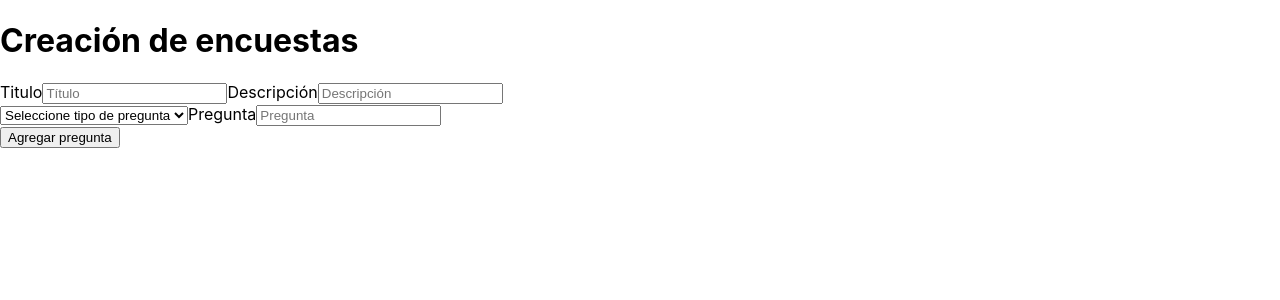
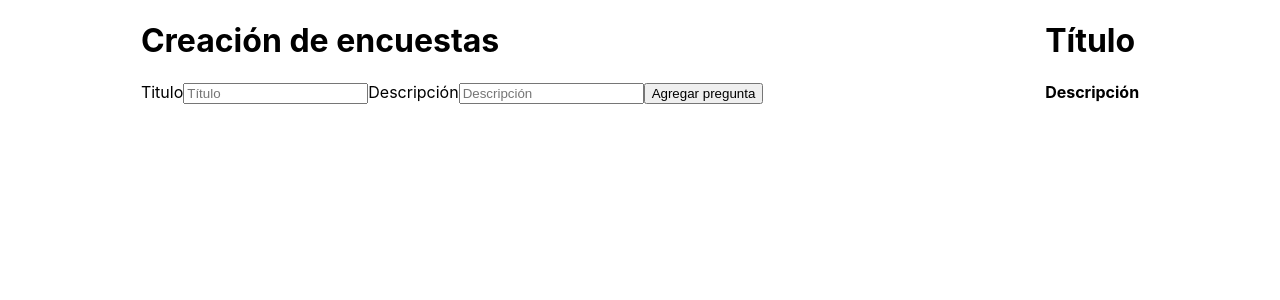
Before and after one commit to javicastro89/formsCreator, a React (Create React App) app in the folder client/: page / in a window 1280 px wide. Shown: the top 300 px of the page. Built offline with nearby package versions, Linux system fonts and the light colour scheme.

Commit message:
feat(client/form) add: form creator and display

```diff
--- a/client/src/App.js
+++ b/client/src/App.js
@@ -1,10 +1,10 @@
-import Create from "./components/create/create";
+import Display from "./display/display";
 
 
 function App() {
   return (
     <div className="App">
-     <Create/>
+     <Display/>
     </div>
   );
 }
--- a/client/src/components/create/create.jsx
+++ b/client/src/components/create/create.jsx
@@ -1,32 +1,32 @@
-import { useState } from "react";
+// import { useState } from "react";
 import QuestionType from "../questionType/questionType";
 
-export default function Create() {
-  const [form, setForm] = useState({
-    name: "",
-    description: "",
-    questions: [],
-  });
+export default function Create({form, setForm}) {
 
-  const [question, setQuestion] = useState({
-    question_type: "",
-    text: "",
-    options: [],
-  });
-  const [options, setOptions] = useState({ 0: "" });
-  const [questionQuantity, setQuestionQuantity] = useState(["question1"]);
-  const [questionType, setQuestionType] = useState("");
+  // const [form, setForm] = useState({
+  //   name: "",
+  //   description: "",
+  //   questions: [],
+  // });
 
   const handleSelect = (event) => {
-    setQuestionType(event.target.value);
-    setQuestion({
-      ...question,
-      [event.target.name]: event.target.value
-    })
+    console.log('dentro de select',form.questions[event.target.id][event.target.name])
+    form.questions[event.target.id][event.target.name] = event.target.value
+    console.log('La form questions', form.questions)
+    setForm(() => {return {
+      ...form,
+      questions: form.questions
+    }})
   };
 
   const handleQuestions = (event) => {
     event.preventDefault();
+
+    setForm({
+      ...form,
+      questions: [...form.questions, {question_type: "", text: "", options: [],}]
+    })
+
   };
 
   const handleForm = (event) => {
@@ -35,7 +35,8 @@ export default function Create() {
       [event.target.name]: event.target.value
     })
   }
-
+  console.log(form.questions)
+  console.log(form.questions.length)
   return (
     <div>
       <h1>Creación de encuestas</h1>
@@ -61,10 +62,10 @@ export default function Create() {
           />
         </label>
 
-        {questionQuantity.map((element) => {
+        {form.questions.map((element, index) => {
           return (
-            <div key={element}>
-              <select name="question_type" id="tipo" onChange={handleSelect}>
+            <div key={index}>
+              <select name="question_type" id={index} onChange={handleSelect}>
                 <option value="" defaultValue hidden>
                   Seleccione tipo de pregunta
                 </option>
@@ -72,24 +73,31 @@ export default function Create() {
                 <option value="ss">Selección simpe</option>
                 <option value="text">Texto</option>
               </select>
-              <label htmlFor="pregunta">
+              <label htmlFor={index}>
                 Pregunta
                 <input
                   type="text"
                   name="text"
-                  id="pregunta"
+                  id={index}
                   placeholder="Pregunta"
                   onChange={handleSelect}
                 />
               </label>
-              <QuestionType
-                type={questionType}
-                setOptions={setOptions}
-                options={options}
-              />
+
+                <QuestionType
+                  type={element.question_type}
+                  index={index}
+                  optionsQuestion={element.options}
+                  setForm={setForm}
+                  form={form}
+
+                />
+
+
             </div>
           );
         })}
+
         <button onClick={handleQuestions}>Agregar pregunta</button>
       </form>
     </div>
--- a/client/src/components/form/form.jsx
+++ b/client/src/components/form/form.jsx
@@ -1,9 +1,38 @@
-import React from 'react'
+import React from "react";
 
-export default function Form() {
-    return (
+export default function Form({ form }) {
+  return (
+    <div>
+      <h1>{form.name || "Título"}</h1>
+      <h4>{form.description || "Descripción"}</h4>
+      {form.questions?.map((element) => (
         <div>
-
+          <h4>{element.text}</h4>
+          {element.question_type === "sm" ? (
+            <div>
+              {element.options.map((option, index) => (
+                <div>
+                  <label htmlFor={index}>
+                    <input type="checkbox" name={element.text} id={index} />
+                    {option}
+                  </label>
+                </div>
+              ))}
+            </div>
+          ) : element.question_type === "ss" ? (
+            <div>
+              {element.options.map((option, index) => (
+                <div>
+                  <label htmlFor={index}>
+                    <input type="radio" name={element.text} id={index} />
+                    {option}
+                  </label>
+                </div>
+              ))}
+            </div>
+          ) : element.question_type === 'text' ? <textarea placeholder='Respuesta...' /> : null}
         </div>
-    )
+      ))}
+    </div>
+  );
 }
--- a/client/src/components/questionType/questionType.jsx
+++ b/client/src/components/questionType/questionType.jsx
@@ -1,54 +1,68 @@
-import {useState} from 'react'
-import {v4} from 'uuid';
+import { useState, useEffect } from "react"
+// import {v4} from 'uuid'
 
-export default function QuestionType({type, setOptions, options}) {
-    const [optionsQuantity, setOptionsQuantity] = useState(['option1'])
+export default function QuestionType({type, index, setForm, form}) {
 
+    const [options, setOptions] = useState({ 0: "" });
 
     const handleChange = (event) => {
-        setOptions({
+        setOptions(() => {return {
             ...options,
             [event.target.name]: event.target.value
+        }})
+        options[event.target.name] = event.target.value
+        let optionsQuestion = Object.values(options).slice()
+        form.questions[index].options = optionsQuestion
+        setForm({
+            ...form,
+            questions: form.questions
         })
+
     }
 
-    const hanldeOptions = (event) => {
+    const handleOptions = (event) => {
         event.preventDefault()
 
         if (event.target.value === 'quit') {
 
-            let newQuantity = optionsQuantity.slice()
-            newQuantity.splice(event.target.name, 1)
+            delete form.questions[index].options[event.target.name]
+            delete options[event.target.name]
 
-            setOptionsQuantity(() => newQuantity)
-            delete options[event.target.name]
             let arrOptions = Object.values(options)
+
             let newObject = {}
-            arrOptions.map((element, index) => newObject[index] = element)
 
+            form.questions[index].options = arrOptions.map((element, index) => newObject[index] = element)
+            setForm({
+                ...form,
+                questions: form.questions
+            })
             setOptions(newObject)
 
         } else {
-            setOptionsQuantity([...optionsQuantity, `option${optionsQuantity.length+1}`])
+
             setOptions({
                 ...options,
                 [Object.values(options).length]: ''
             })
-
         }
     }
+
+    useEffect(() => {}, [options])
+
+
 
     if (type === 'ss' || type === 'sm'){
         return (
             <div>
-                {optionsQuantity.map((element, index) =>
+                {Object.values(options).map((element, index) =>
                 <div key={index}>
                     <label htmlFor='option'>Opción {index+1}</label>
                     <input type='text' name={index} value={options[index]} id='option' onChange={handleChange} />
-                    <button name={index} value='quit' onClick={hanldeOptions}>-</button>
+                    <button name={index} value='quit' onClick={handleOptions}>-</button>
                 </div>
                 )}
-                <input type='submit' value='Agregar opción' onClick={hanldeOptions} />
+                <input type='submit' value='Agregar opción' onClick={handleOptions} />
             </div>
         )
     }
--- /dev/null
+++ b/client/src/display/display.css
@@ -0,0 +1,5 @@
+.container {
+    display: flex;
+    justify-content: space-around;
+    /* margin: 0 10%; */
+}
--- /dev/null
+++ b/client/src/display/display.jsx
@@ -0,0 +1,19 @@
+import { useState } from 'react'
+import Create from '../components/create/create'
+import Form from '../components/form/form'
+import './display.css'
+
+export default function Display() {
+    const [form, setForm] = useState({
+        name: "",
+        description: "",
+        questions: [],
+      });
+
+    return (
+        <div className='container'>
+            <Create form={form} setForm={setForm} />
+            <Form form={form} />
+        </div>
+    )
+}
```
Also changed, not shown: client/src/components/display/display.jsx (deleted, +0 -9 lines), client/src/components/display/display.css (deleted).
